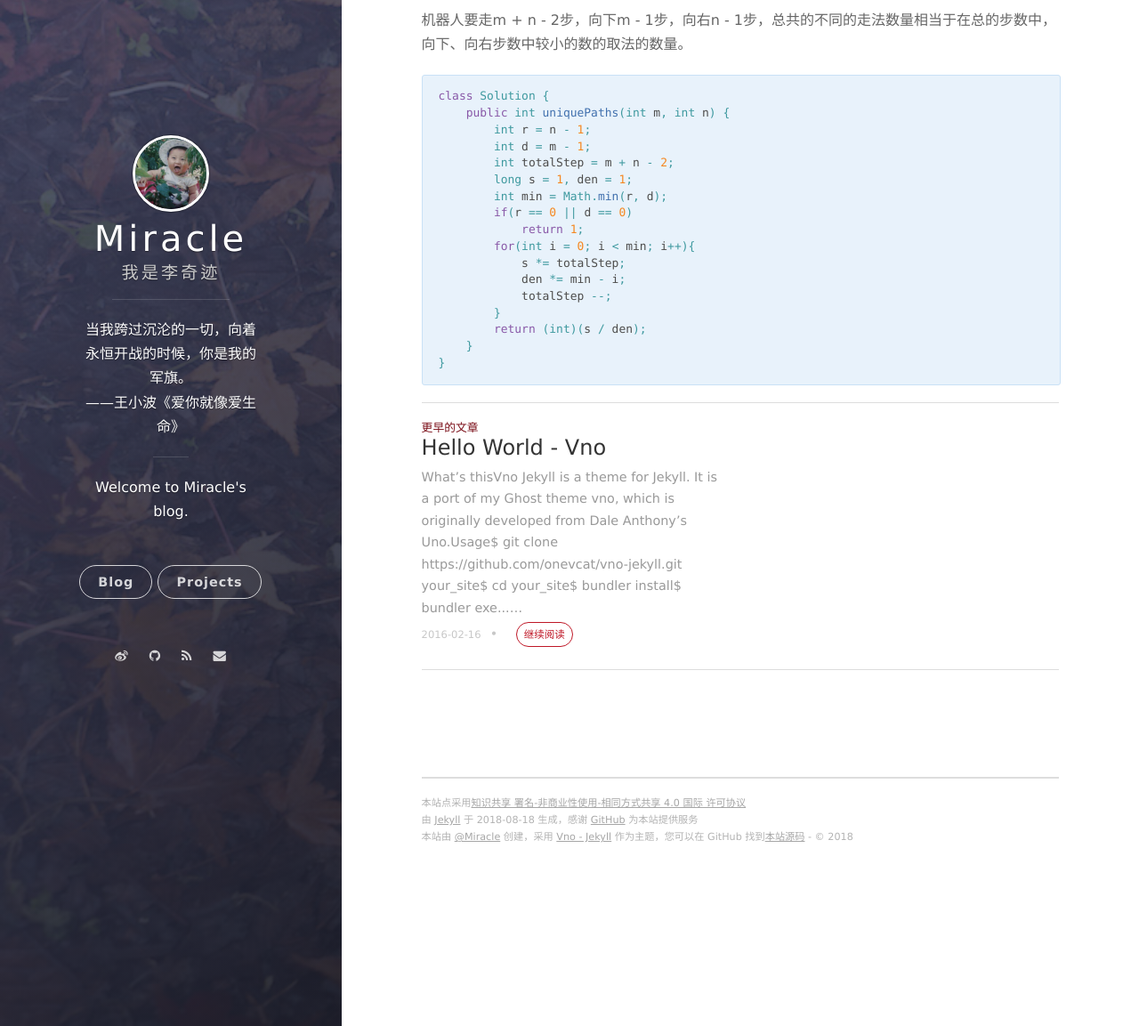
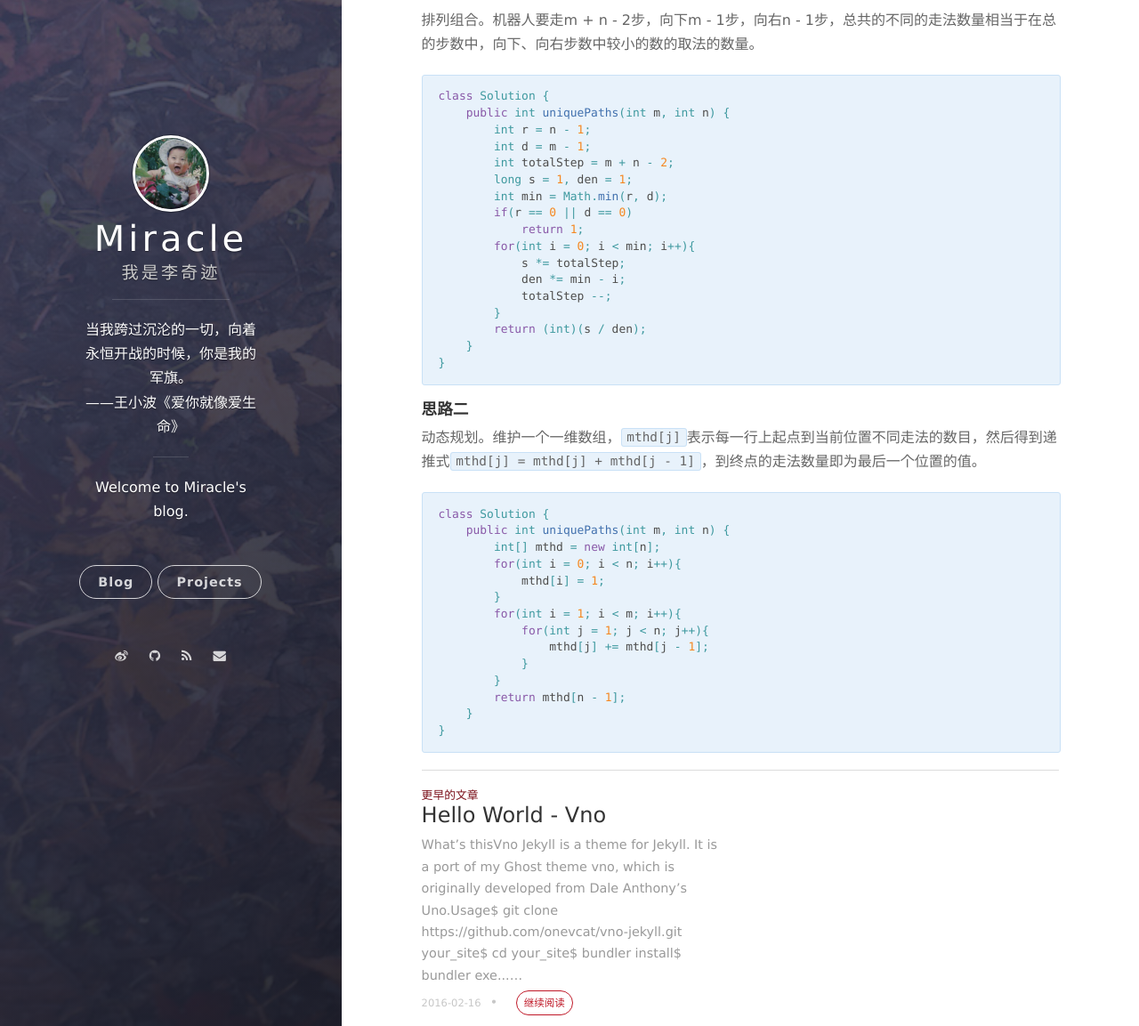
Before and after one commit to onevcat/vno-jekyll, a Jekyll site: the page built from _posts/2018-08-18-leetcode-62.markdown, in a window 1280 px wide and 1400 px high, scrolled down 463 px. Shown: the part 247-1400 px from the top of the window at 89% size. Built offline with Jekyll 4.4.1, drawn with Linux system fonts in a browser that asks for light colours; nearby versions of some CDN libraries; comment, search, counter and statistics services are not loaded.

Commit message:
leetcode0818-4

````diff
--- a/_config.yml
+++ b/_config.yml
@@ -38,7 +38,7 @@ comment:
 
 # Social
 social:
-    weibo: Encelade
+    weibo: u/3520101571/
     github: lixymiracle
     mail: lixymiracle@gmail.com
 
--- a/_posts/2018-08-18-leetcode-62.markdown
+++ b/_posts/2018-08-18-leetcode-62.markdown
@@ -12,7 +12,7 @@ How many possible unique paths are there?
 ![enter image description here](https://leetcode.com/static/images/problemset/robot_maze.png)
 Above is a 7 x 3 grid. How many possible unique paths are there?
 #### **思路一**
-机器人要走m + n - 2步，向下m - 1步，向右n - 1步，总共的不同的走法数量相当于在总的步数中，向下、向右步数中较小的数的取法的数量。
+排列组合。机器人要走m + n - 2步，向下m - 1步，向右n - 1步，总共的不同的走法数量相当于在总的步数中，向下、向右步数中较小的数的取法的数量。
 ```java
 class Solution {
     public int uniquePaths(int m, int n) {
@@ -32,3 +32,21 @@ class Solution {
     }
 }
 ```
+#### **思路二**
+动态规划。维护一个一维数组，`mthd[j]`表示每一行上起点到当前位置不同走法的数目，然后得到递推式`mthd[j] = mthd[j] + mthd[j - 1]`，到终点的走法数量即为最后一个位置的值。
+```java
+class Solution {
+    public int uniquePaths(int m, int n) {
+        int[] mthd = new int[n];
+        for(int i = 0; i < n; i++){
+            mthd[i] = 1;
+        }
+        for(int i = 1; i < m; i++){
+            for(int j = 1; j < n; j++){
+                mthd[j] += mthd[j - 1];
+            }
+        }
+        return mthd[n - 1];
+    }
+}
+```
````
Also changed, not shown: _posts/2016-02-15-sample-post.markdown (deleted, +0 -25 lines).
